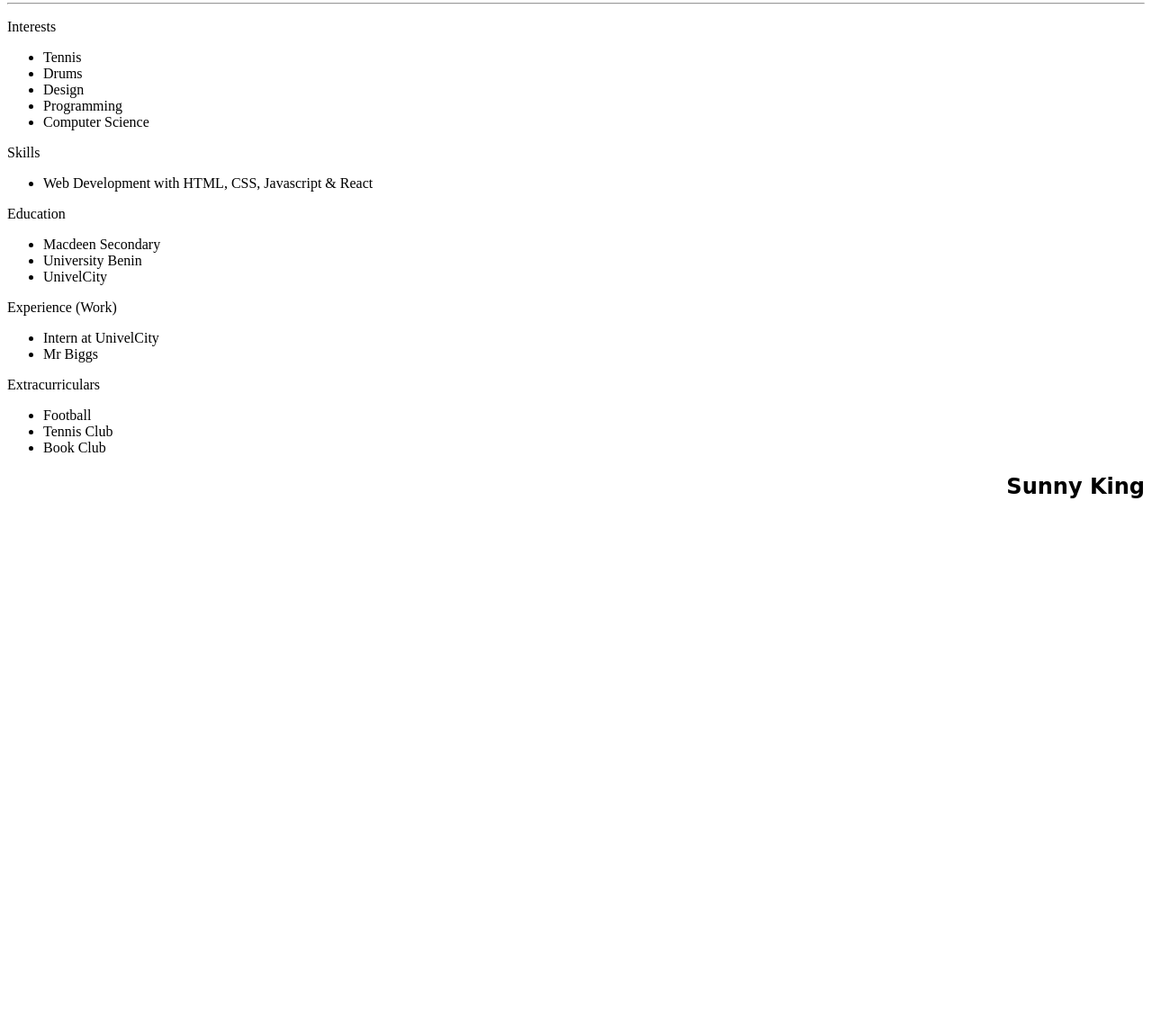
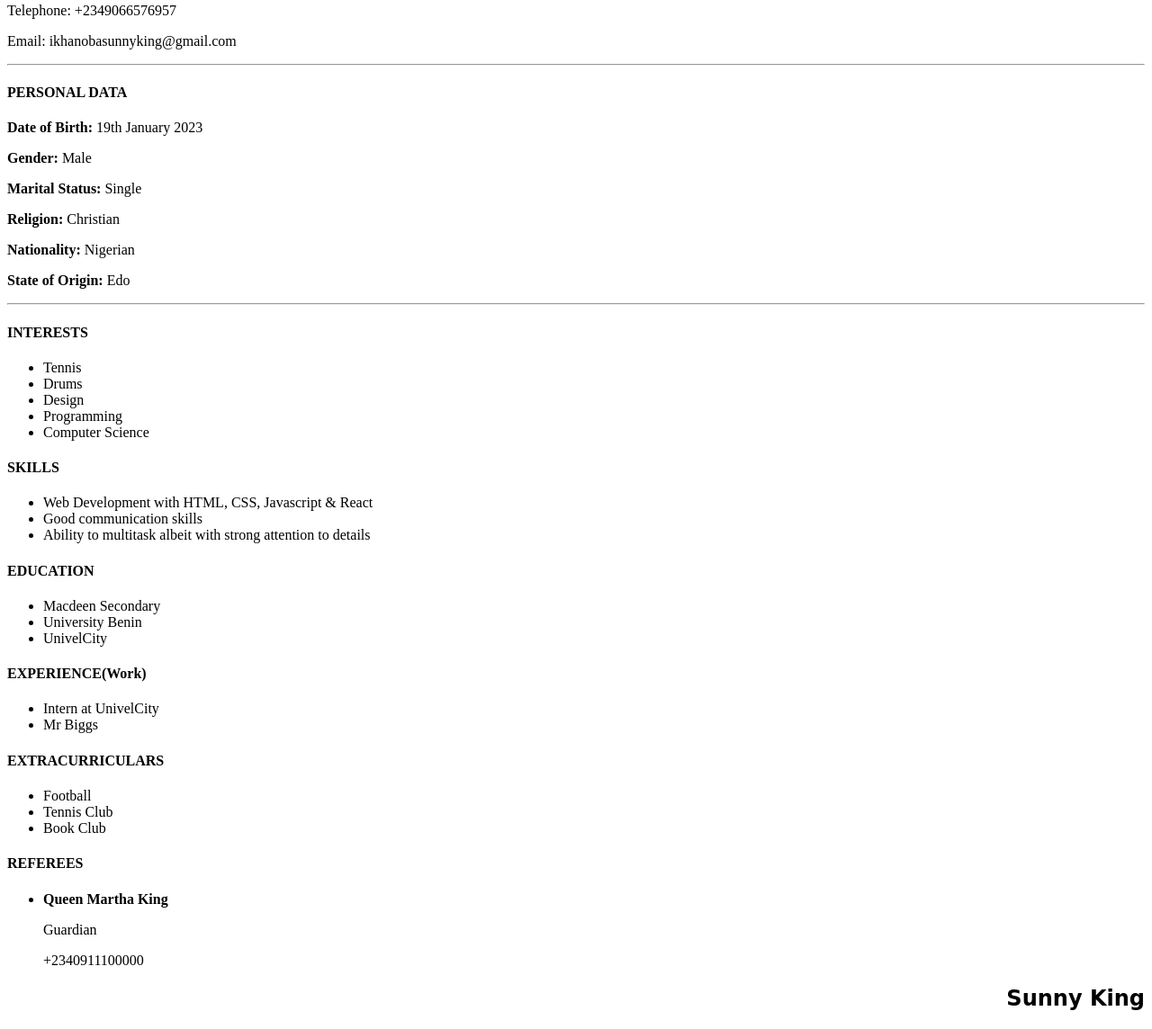
Before and after one commit to briskking/ResumeAssignment, a plain HTML site: page briskresume.html in a window 1280 px wide. Shown: the part 130-1274 px from the top of the page at 90% size. Before the commit the page ends 800 px from the top, so only its background shows below. Drawn offline with Linux system fonts and the light colour scheme.

Commit message:
added new details

```diff
--- a/briskresume.html
+++ b/briskresume.html
@@ -11,8 +11,19 @@
 </div>
 <div>
     <h2 style="font-family: Cambria, Cochin, Georgia, Times, 'Times New Roman', serif;">SUNNY KING</h2>
+    <p>Telephone: +2349066576957</p>
+    <p>Email: ikhanobasunnyking@gmail.com</p>
     <hr />
-    <p>Interests</p>
+    <h4>PERSONAL DATA</h4>
+    <p><b>Date of Birth:</b> 19th January 2023</p>
+    <p><b>Gender:</b> Male</p>
+    <p><b>Marital Status:</b> Single</p>
+    <p><b>Religion:</b> Christian</p>
+    <p><b>Nationality:</b> Nigerian</p>
+    <p><b>State of Origin:</b> Edo</p>
+    <hr />
+    </ul>
+    <h4>INTERESTS</h4>
     <ul>
     <li>Tennis</li>
     <li>Drums</li>
@@ -20,27 +31,37 @@
     <li>Programming</li>
     <li>Computer Science</li>
     </ul>
-    <p>Skills</p>
+    <h4>SKILLS</h4>
     <ul>
     <li>Web Development with HTML, CSS, Javascript & React</li>
+    <li>Good communication skills</li>
+    <li>Ability to multitask albeit with strong attention to details</li>
     </ul>
-    <p>Education</p>
+    <h4>EDUCATION</h4>
     <ul>
       <li>Macdeen Secondary</li>
       <li>University Benin</li>
     <li>UnivelCity</li>
     </ul>
-    <p>Experience (Work)</p>
+    <h4> EXPERIENCE(Work)</h4>
     <ul>
     <li>Intern at UnivelCity</li>
     <li>Mr Biggs</li>
     </ul>
-    <p>Extracurriculars</p>
+    <h4>EXTRACURRICULARS</h4>
     <ul>
     <li>Football</li>
     <li>Tennis Club</li>
     <li>Book Club</li>
     </ul>
+    <h4>REFEREES</h4>
+    <ul>
+      <li><b>Queen Martha King</b></li>
+      <P>Guardian</P>
+      <P>+2340911100000</P>
+      </ul>
+    <P></P>
+
 
 </div>
 
```
Also changed, not shown: index.html (+6 -1 lines).
